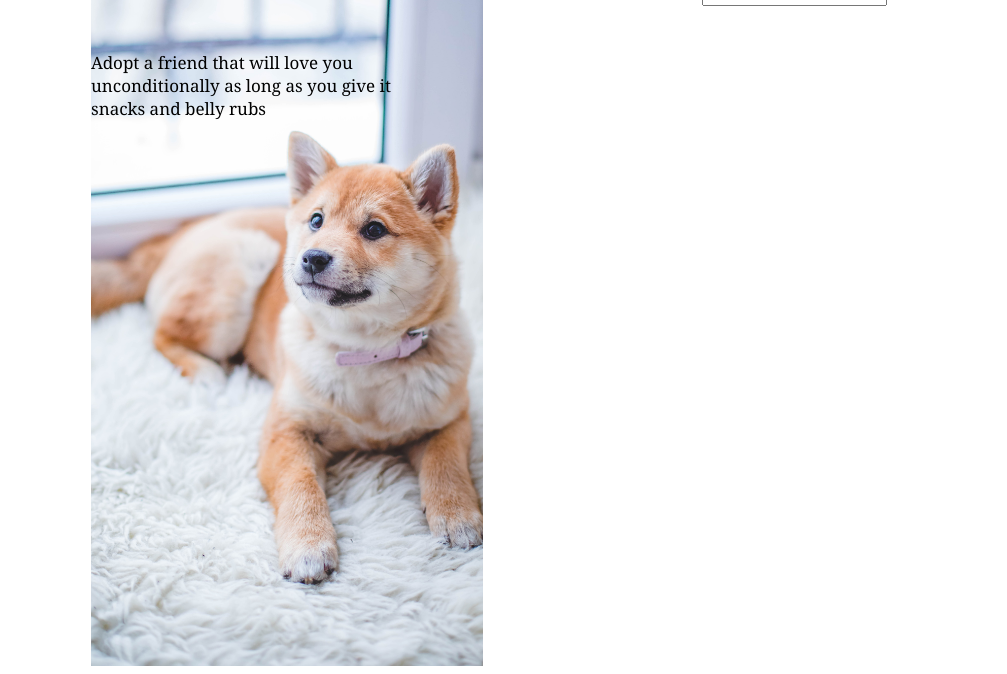
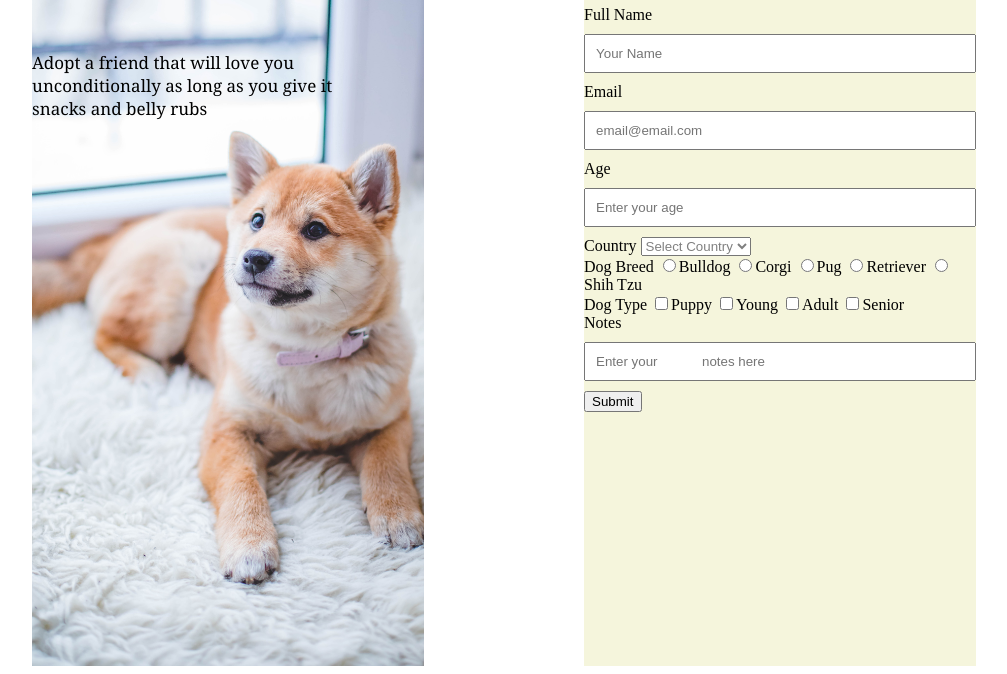
Before and after one commit to patrickerese/final-project, a plain HTML site: page index.html in a window 1280 px wide. Shown: the part 142-816 px from the top of the page, without its empty margins (136-1143 px from the left). Drawn offline with Linux system fonts and the light colour scheme.

Commit message:
HTML and CSS changes

```diff
--- a/index.html
+++ b/index.html
@@ -5,7 +5,7 @@
     <meta http-equiv="X-UA-Compatible" content="IE=edge" />
     <meta name="viewport" content="width=device-width, initial-scale=1.0" />
     <title>Survey Form</title>
-    <link rel="stylesheet" href="styles.css" />
+    <link rel="stylesheet" href="./styles.css" />
   </head>
 
   <body>
@@ -23,7 +23,76 @@
         <h1>Adopt a Doggo!</h1>
         <h4>Application form</h4>
         <form id="_main">
-          <input type="text" />
+          <div class="formgroup textfield">
+            <label for="_fname">Full Name</label>
+
+            <input
+              type="text"
+              id="_fname"
+              name="fname"
+              placeholder="Your Name"
+            />
+          </div>
+          <div class="formgroup textfield">
+            <label for="_email">Email</label>
+
+            <input
+              type="_email"
+              id="email"
+              name="email"
+              placeholder="email@email.com"
+            />
+          </div>
+          <div>
+            <div class="formgroup textfield">
+              <label for="_age" id="age">Age</label>
+
+              <input
+                type="text"
+                id="_age"
+                name="age"
+                placeholder="Enter your age"
+              />
+            </div>
+
+            <div>
+              <label for="_country" id="country">Country</label>
+              <select name="country" id="country" required>
+                <option id="disable" value="" disabled selected hidden>
+                  Select Country
+                </option>
+                <option value="Philippines">Philippines</option>
+                <option value="Australia">Australia</option>
+              </select>
+            </div>
+          </div>
+          <div>
+            <div>
+              <label for="_dogbreed" id="dogtype">Dog Breed</label>
+              <input type="radio" />Bulldog <input type="radio" />Corgi
+              <input type="radio" />Pug <input type="radio" />Retriever
+              <input type="radio" />Shih Tzu
+            </div>
+            <div>
+              <label for="_dogtype" id="dogtype">Dog Type</label>
+              <input type="checkbox" />Puppy <input type="checkbox" />Young
+              <input type="checkbox" />Adult <input type="checkbox" />Senior
+            </div>
+          </div>
+
+          <div class="formgroup textfield">
+            <label for="_notes" id="notes">Notes</label>
+            <input
+              type="text"
+              id="notes"
+              name="notes"
+              placeholder="Enter your
+            notes here"
+            />
+          </div>
+          <div>
+            <button>Submit</button>
+          </div>
         </form>
       </div>
     </main>
--- a/styles.css
+++ b/styles.css
@@ -1,7 +1,7 @@
-main{
-    display: flex;
-    width: 100%;
-    justify-content: space-evenly;
+main {
+  display: flex;
+  width: 100%;
+  justify-content: space-evenly;
 }
 
 #_container {
@@ -25,8 +25,34 @@ p {
   font-size: 17px;
 }
 
-#_main{
-    width: 20px;
-    height: 100px;
+#_form {
+  background-color: beige;
+  display: flex;
+  flex-direction: column;
+  height: 100vh;
+  width: 31%;
+}
 
+select:invalid {
+  color: gray;
 }
+option {
+  color: black;
+}
+
+#_fname {
+}
+
+.formgroup {
+  display: flex;
+  flex-direction: column;
+  margin-bottom: 10px;
+}
+
+.formgroup.textfield > label {
+  display: block;
+  margin-bottom: 10px;
+}
+.formgroup.textfield > input {
+  padding: 10px;
+}
```
